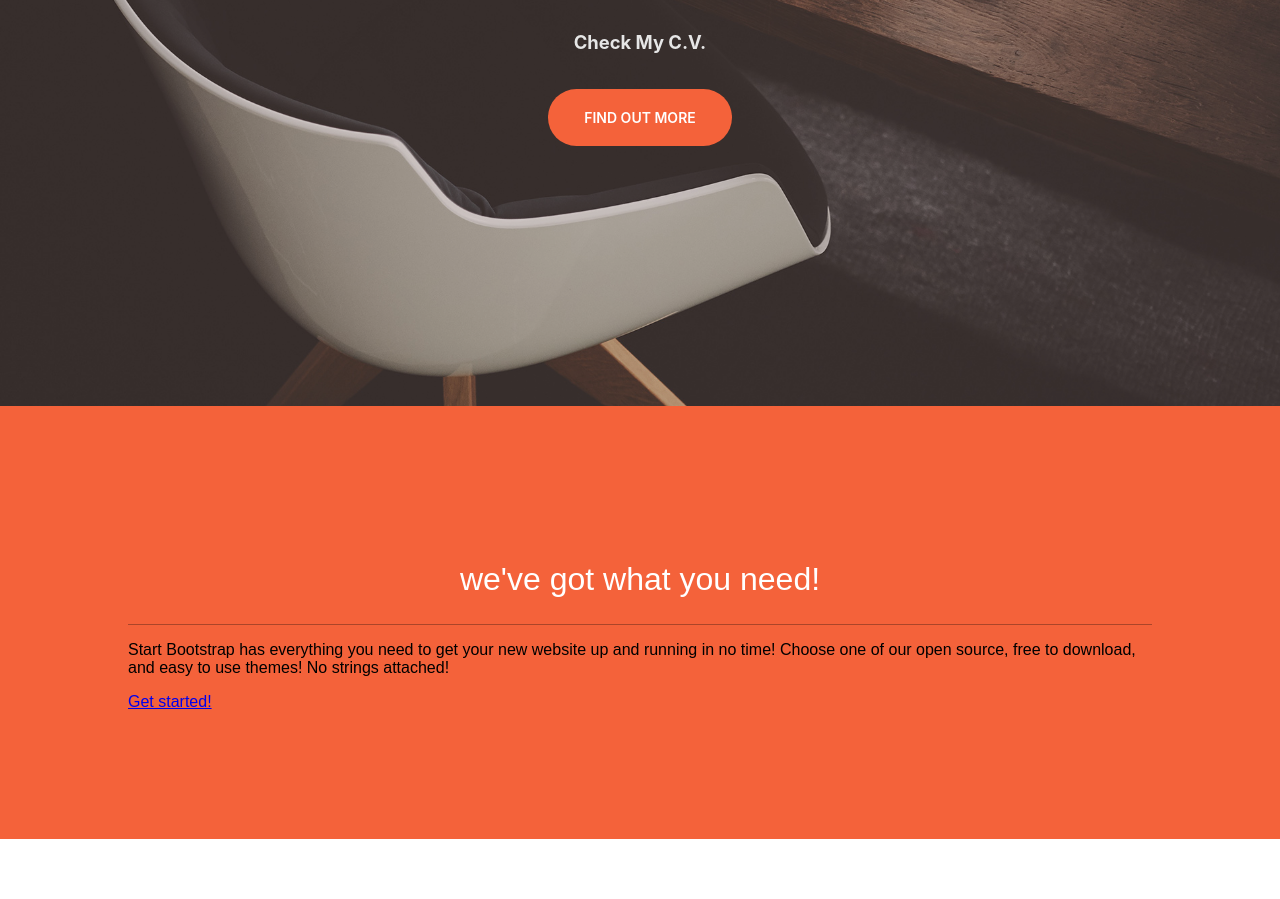
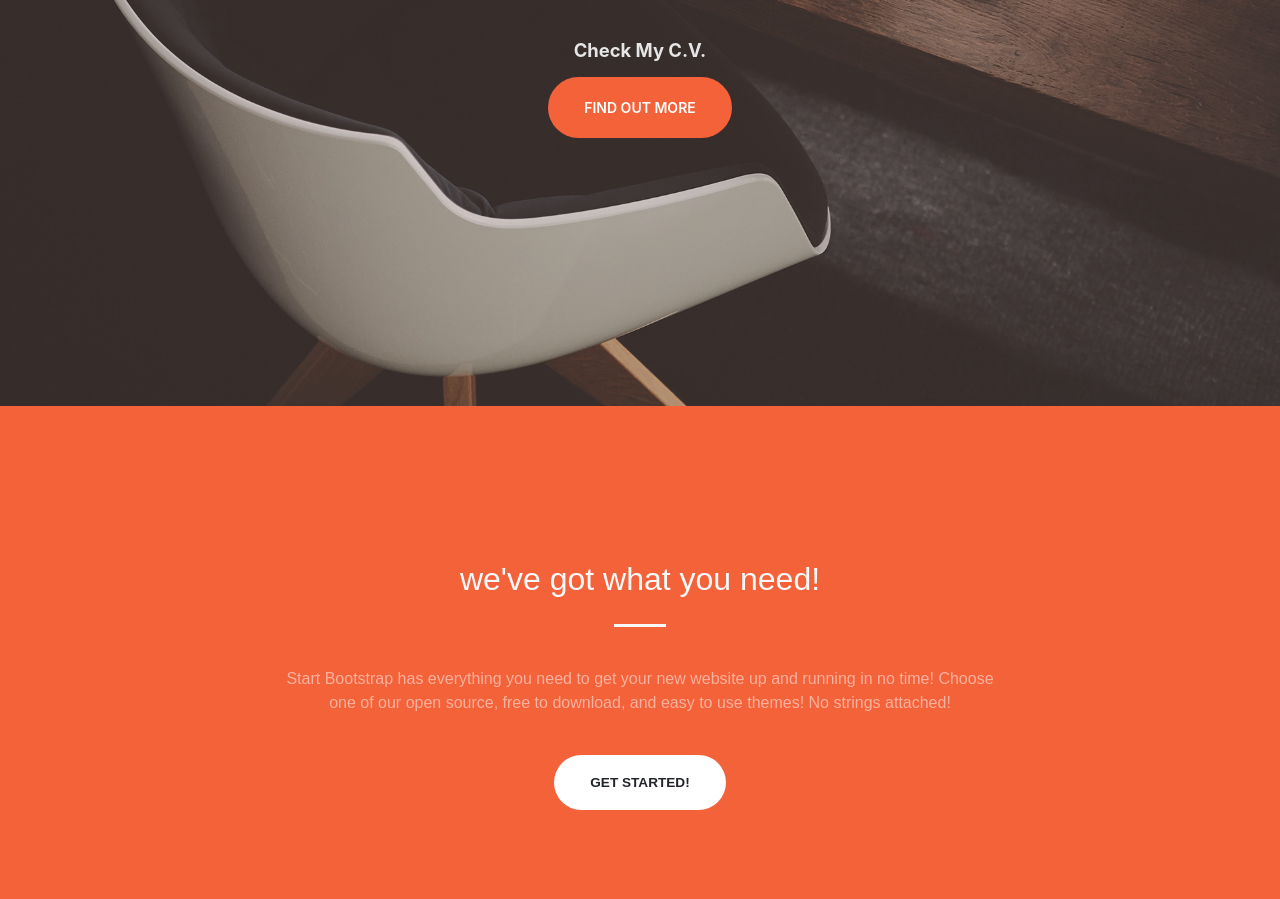
Before and after one commit to Octavian95/webpage, a website: page index.html in a window 1280 px wide. Shown: the part 394-1293 px from the top of the page. Before the commit the page ends 1233 px from the top, so only its background shows below. Drawn offline with Linux system fonts and the light colour scheme.

Commit message:
Section Finished 04:30:2019

```diff
--- a/index.html
+++ b/index.html
@@ -41,7 +41,7 @@
                      <h1 class="h1-class">
                            Check My C.V.
                         </h1>
-                     <button class="btn">Find Out More</button>
+                     <a class="btn-1">Find Out More</a>
                   </div>
             </div>
          </div>
@@ -55,10 +55,12 @@
                         we've got what you need!
                      </h2>
                      <hr class="light my-4">
-                     <p>
+                     <p class="Section-p">
                            Start Bootstrap has everything you need to get your new website up and running in no time! Choose one of our open source, free to download, and easy to use themes! No strings attached!
                      </p>
-                     <a class="secbtn" href="#services"> Get started!</a>
+                     <center>
+                     <a class="secbtn-2" > Get started!</a>
+                  </center>
                   </div>
                </div>
          </div>
--- a/style.css
+++ b/style.css
@@ -51,7 +51,7 @@ html, body {
 
      width: 100%;
      z-index: 2;
-     position: absolute !important;
+     position: fixed !important;
      top: 0;
      left: 0;
      right: 0;
@@ -213,14 +213,11 @@ html, body {
      border: 0;
      border-top: 1px solid rgba(0,0,0,.3);
 }
- .btn{
+.btn-1{
+     padding: 1.25rem 2.25rem;
      position: ;
      color: white;
      text-decoration: none;
-     padding-top: 1.25rem;
-     padding-right: 2.25rem;
-     padding-bottom: 1.25rem;
-     padding-left: 2.25rem;
      font-size: 14px;
      cursor: pointer;
      border: 13px;
@@ -229,20 +226,21 @@ html, body {
      text-transform: uppercase;
      font-weight:600;
      font-family: "Merriweather Sans",-apple-system,BlinkMacSystemFont,"Segoe UI",Roboto,"Helvetica Neue",Arial,"Noto Sans",sans-serif,"Apple Color Emoji","Segoe UI Emoji","Segoe UI Symbol","Noto Color Emoji";
+     display: inline-block;
 }
 
-.btn:hover {
+.btn-1:hover {
 
-     background-color: #e6e6e6;
-     color: black;
+     background-color: #ff3700;
+     color: white;
      opacity: 9;
      transform: translateY(0px);
-     transition: all 0.8s;
+     transition: all 0.5s;
 }
- .btn div, button {
-     margin-top: 20px;
-}
- .page-section{
+
+ .page-section  {
+     display: inline-block;
+
       position: relative;
      padding: 8rem ;
      background-color: #f4623a!important;
@@ -251,6 +249,49 @@ html, body {
  .whitetext{
      font-size: 2rem;
      font-weight: 500;
-     color: #fff!important;
+     color: #f8f9fa!important;
      text-align: center;
 }
+
+.light {
+     position: relative;
+    max-width: 3.25rem;
+    border-width: .2rem;
+    border-color: #f8f9fa ;
+}
+.Section-p {
+     margin-top: 2.5rem!important;
+     margin-bottom: 2.5rem!important;
+     color: rgba(255,255,255,.5)!important;
+     text-align: center!important;
+     line-height: 1.5;
+     display: block;
+     -webkit-box-sizing: border-box;
+     box-sizing: border-box;
+     margin: 15%;
+
+}
+
+
+.secbtn-2{
+
+     font-size: .85rem;
+     font-weight: 700;
+     text-transform: uppercase;
+     border: none;
+     border-radius: 10rem;
+     text-align: center!important;
+     display: inline-block;
+     padding: 1.25rem 2.25rem;
+     background-color: #ffffff;
+     cursor: pointer;
+     color: #212529;
+
+}
+.secbtn-2:hover {
+
+     background-color: #c6cdd3;
+     color: #212529;
+     opacity: 9;
+     transform: translateY(0px);
+     transition: all 0.3s;
```
